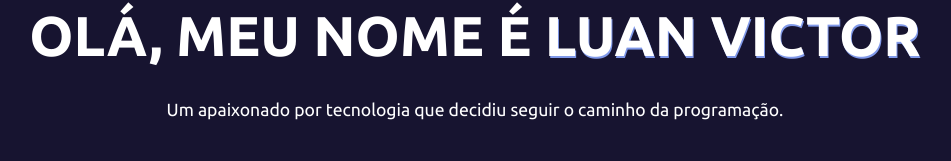
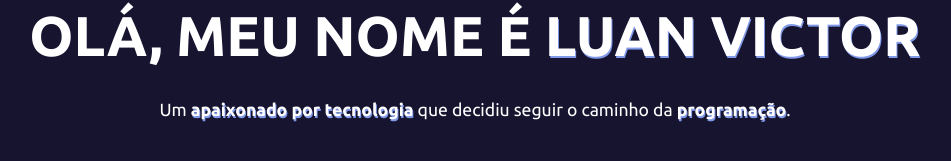
Before and after one commit to Luzin7/my-portfolio, a React (Create React App) app: page / in a window 1280 px wide. Shown: the part 416-577 px from the top of the page, without its empty margins (165-1116 px from the left). Built offline with nearby package versions, Linux system fonts and the light colour scheme.

Commit message:
docs: Add strong tag

```diff
--- a/src/components/Home.jsx
+++ b/src/components/Home.jsx
@@ -16,8 +16,8 @@ function Home() {
         </h1>
         <div className="home__info">
           <p className="home__info-text">
-            Um apaixonado por tecnologia que decidiu seguir o caminho da
-            programação.
+            Um <strong>apaixonado por tecnologia</strong> que decidiu seguir o
+            caminho da <strong>programação</strong>.
           </p>
         </div>
         <div className="home__link-button">
```
